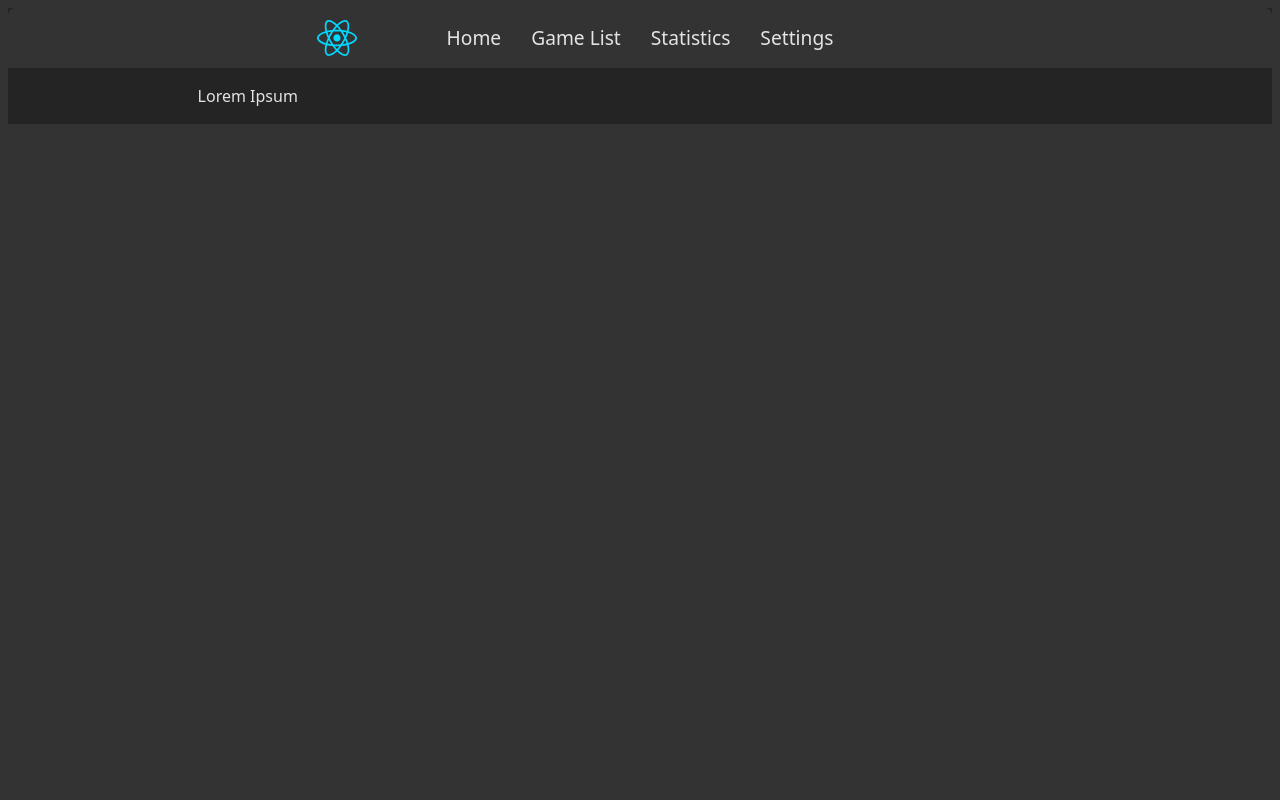
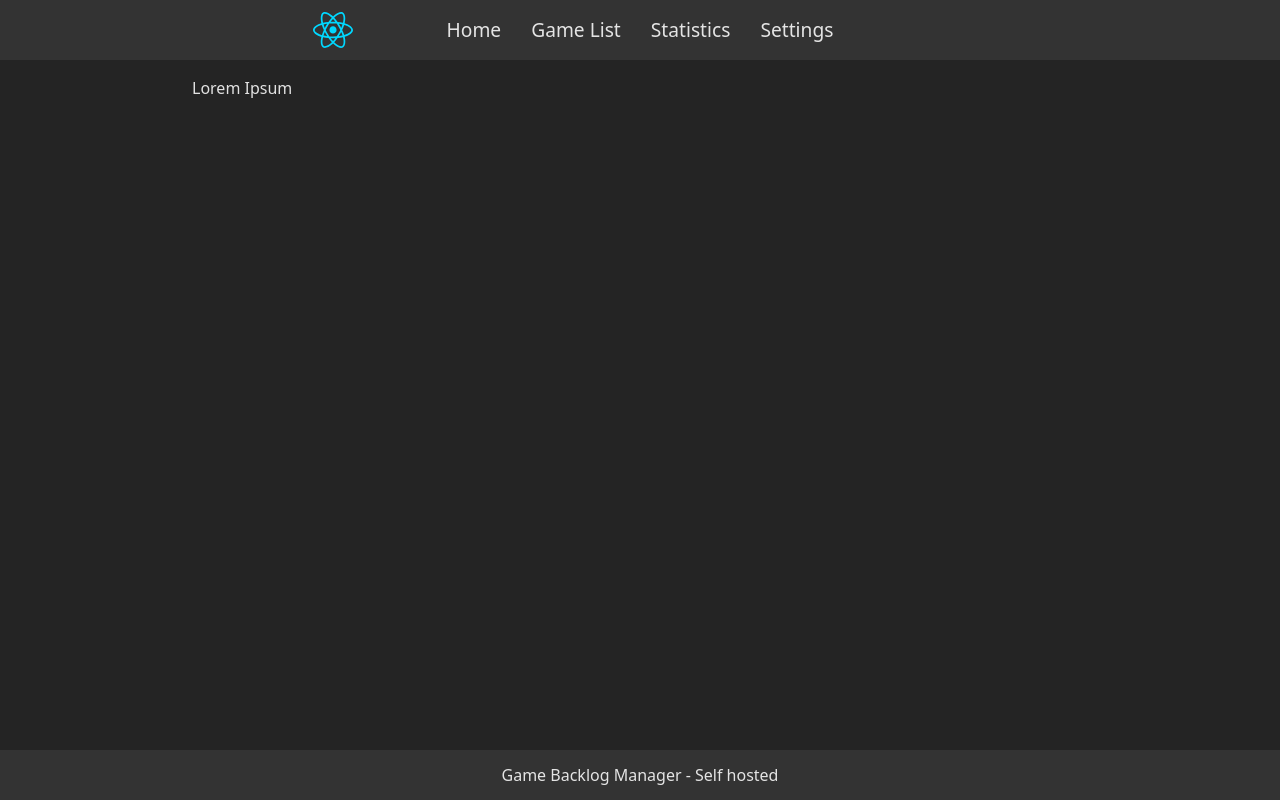
Before and after one commit to SirSalsa/Obelyx, a React (Vite) app in the folder gamebacklog.frontend/: page / in a window 1280 px wide. Built offline with nearby package versions, Linux system fonts and the light colour scheme.

Commit message:
Cleaned up and added basic footer

```diff
--- a/gamebacklog.frontend/src/App.jsx
+++ b/gamebacklog.frontend/src/App.jsx
@@ -2,12 +2,14 @@ import { useState } from 'react'
 import './App.scss'
 import Header from './modules/Header/Header'
 import MainTemp from './modules/MainTemp/MainTemp'
+import Footer from './modules/Footer/Footer'
 
 function App() {
   return (
     <div className="App">
       <Header/>
       <MainTemp/>
+      <Footer/>
     </div>
   )
 }
--- a/gamebacklog.frontend/src/App.scss
+++ b/gamebacklog.frontend/src/App.scss
@@ -5,4 +5,7 @@
   grid-template-columns: 15% 70% 15%;
   grid-template-rows: auto 1fr auto;
   background-color: $color-bg-dark;
+
+  min-height: 100vh;
+  width: 100vw;
 }
--- a/gamebacklog.frontend/src/base.scss
+++ b/gamebacklog.frontend/src/base.scss
@@ -2,17 +2,13 @@
 $color-bg-light: #333333;
 $color-bg-dark: #242424;
 
-:root {
+body {
+  height: 100%;
+  margin: 0;
+  padding: 0;
+  background-color: $color-bg-dark; // your dark background
   font-family: system-ui, Avenir, Helvetica, Arial, sans-serif;
   line-height: 1.5;
   font-weight: 400;
-
-  color-scheme: light dark;
   color: rgba(255, 255, 255, 0.87);
-  background-color: $color-bg-light;
-
-  font-synthesis: none;
-  text-rendering: optimizeLegibility;
-  -webkit-font-smoothing: antialiased;
-  -moz-osx-font-smoothing: grayscale;
 }
--- /dev/null
+++ b/gamebacklog.frontend/src/modules/Footer/Footer.jsx
@@ -0,0 +1,11 @@
+import './Footer.scss';
+
+function Footer() {
+  return (
+    <footer>
+      Game Backlog Manager - Self hosted
+    </footer>
+  );
+}
+
+export default Footer;
--- /dev/null
+++ b/gamebacklog.frontend/src/modules/Footer/Footer.scss
@@ -0,0 +1,13 @@
+@use "../../base.scss" as *;
+
+footer {
+    display: grid;
+    grid-column: 1 / -1;
+    grid-row: 3 / 4;
+    height: 50px;
+    background-color: $color-bg-light;
+    align-items: center;
+    justify-items: center;
+    color: rgba(255, 255, 255, 0.87);
+    font-size: 1rem;
+}
--- a/gamebacklog.frontend/src/modules/Header/Header.scss
+++ b/gamebacklog.frontend/src/modules/Header/Header.scss
@@ -9,7 +9,6 @@ header {
     grid-row: 1 / 2;
     height: 60px;
     background-color: $color-bg-light; // Use a lighter background
-    border-radius: 8px 8px 0 0;
 
     .Header_Wrapper {
         grid-column: 2; // Center column
@@ -17,7 +16,6 @@ header {
         grid-template-columns: 1fr 3fr 1fr; // Left | Center | Right
         align-items: center;
         background: $color-bg-light;
-        border-radius: 8px;
         height: 100%;
         width: 100%;
     }
```
